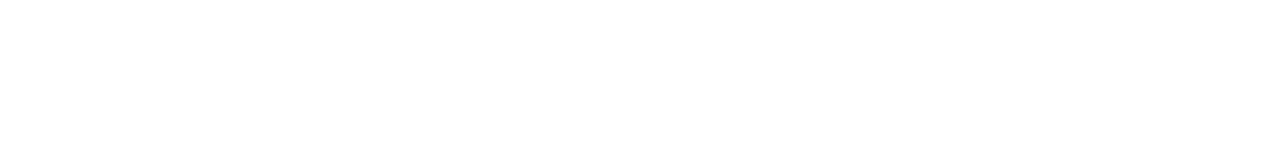
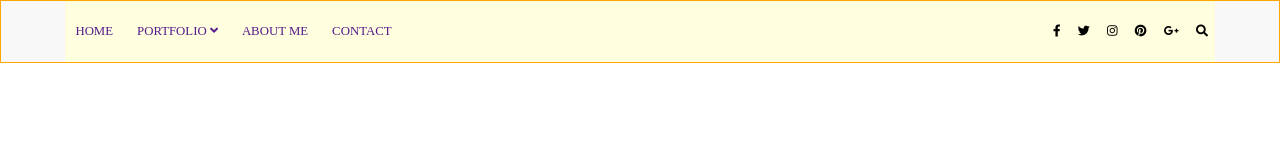
Before and after one commit to ggroshansii/pixel-perfect-website, a plain HTML site: page index.html in a window 1280 px wide. Drawn offline with Linux system fonts and the light colour scheme.

Commit message:
added general header; not pixel perfect, but 90% there

```diff
--- a/index.html
+++ b/index.html
@@ -4,9 +4,37 @@
     <meta charset="UTF-8">
     <meta http-equiv="X-UA-Compatible" content="IE=edge">
     <meta name="viewport" content="width=device-width, initial-scale=1.0">
-    <title>Document</title>
+    <link rel="stylesheet" href="https://use.fontawesome.com/releases/v5.15.4/css/all.css" integrity="sha384-DyZ88mC6Up2uqS4h/KRgHuoeGwBcD4Ng9SiP4dIRy0EXTlnuz47vAwmeGwVChigm" crossorigin="anonymous">
+    <link rel="stylesheet" href="/styles/normalize.css">
+    <link rel="stylesheet" href="/styles/styles.css">
+    <title>Pixel Perfect Website</title>
 </head>
 <body>
+    <header>
+        <div class='header-container'>
+            <nav>
+                <a href="">HOME</a>
+                <a href="">PORTFOLIO <i class="fas fa-angle-down"></i></a>
+                <a href="">ABOUT ME</a>
+                <a href="">CONTACT</a>
+            </nav>
+            <div class="social">
+                <i class="fab fa-facebook-f"></i>
+                <i class="fab fa-twitter"></i>
+                <i class="fab fa-instagram"></i>
+                <i class="fab fa-pinterest"></i>
+                <i class="fab fa-google-plus-g"></i>
+                <i class="fas fa-search"></i>
+            </div>
+        </div>
 
+    </header>
+    <body>
+        <div class='body-container'>
+            <main></main>
+            <aside></aside>
+        </div>
+
+    </body>
 </body>
 </html>
--- a/styles/styles.scss
+++ b/styles/styles.scss
@@ -1,3 +1,30 @@
-* {
-    background-color: green;
+$headerColor: #F8F8f8;
+
+header {
+
+    height: 3.8rem;
+    border: 1px solid orange;
+    background-color: $headerColor;
+    margin: auto;
+    font-size: 0.8rem;
 }
+
+
+.header-container {
+    display: flex;
+    justify-content: space-between;
+    align-items: center;
+    width: 1150px;
+    margin: auto;
+    height: 3.8rem;
+    background-color: lightyellow;
+    nav a {
+        text-decoration: none;
+        padding: 0.5rem 0.65rem;
+    }
+    .social i{
+        margin: 0;
+        font-size: 0.75rem;
+        padding: 0 .44rem;
+    }
+}
```
Also changed, not shown: styles/styles.css, 1 other file.
